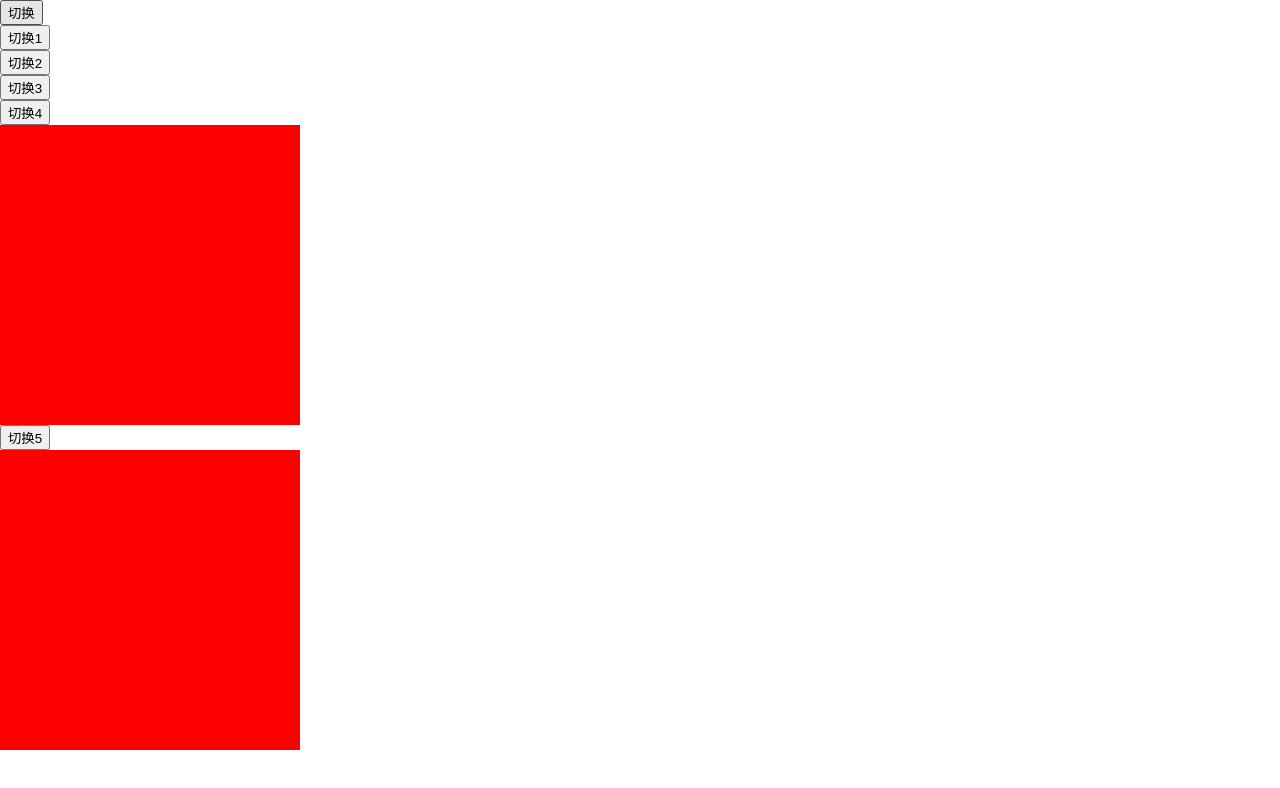
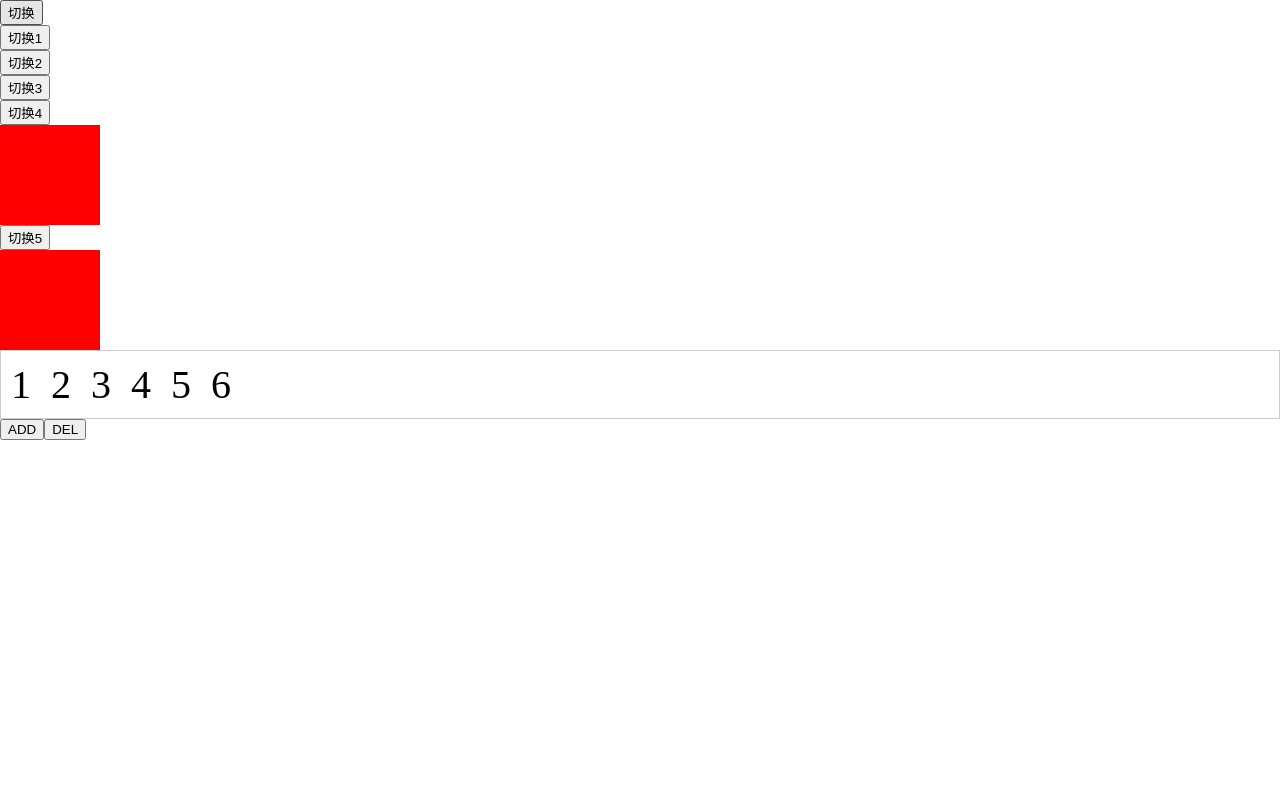
Before and after one commit to baizhi958216/xiaomanzs_FullStackStudy, a Vue app in the folder vite-app/: page / in a window 1280 px wide. Shown: the top 788 px of the page. Built offline with nearby package versions, Linux system fonts and the light colour scheme.

Commit message:
vue: Add transition-group * 与transition基本一致
Signed-off-by: baizhi958216 <1475289190@qq.com>

```diff
--- a/vite-app/src/components/transition动画组件.vue
+++ b/vite-app/src/components/transition动画组件.vue
@@ -6,8 +6,13 @@
       添加动画状态实现动画效果
       enter/leave生命周期
       -->
-    <transition name="fade" @before-enter="EnterFrom" @enter="EnterActive" @after-enter="EnterTo"
-      @enter-cancelled="EnterCancel">
+    <transition
+      name="fade"
+      @before-enter="EnterFrom"
+      @enter="EnterActive"
+      @after-enter="EnterTo"
+      @enter-cancelled="EnterCancel"
+    >
       <div v-if="!flag" class="redbox"></div>
     </transition>
   </div>
@@ -19,7 +24,12 @@
       transition组件
       指定类名
       -->
-    <transition name="fade1" enter-from-class="e-f" enter-active-class="e-a" enter-to-class="e-t">
+    <transition
+      name="fade1"
+      enter-from-class="e-f"
+      enter-active-class="e-a"
+      enter-to-class="e-t"
+    >
       <div v-if="!flag1" class="redbox1"></div>
     </transition>
   </div>
@@ -33,9 +43,12 @@
       duration动画持续时长
       :duration="1000" 指定enter/leave均为1s
       -->
-    <transition :duration="{ enter: 1000, leave: 1000 }"
+    <transition
+      :duration="{ enter: 1000, leave: 1000 }"
       leave-active-class="animate__animated animate__lightSpeedOutRight"
-      enter-active-class="animate__animated animate__lightSpeedInLeft" name="fade2">
+      enter-active-class="animate__animated animate__lightSpeedInLeft"
+      name="fade2"
+    >
       <div v-if="!flag2" class="redbox2">你好傻孩子</div>
     </transition>
   </div>
@@ -45,7 +58,12 @@
     <button @click="flag3 = !flag3">切换3</button>
     <!--
       -->
-    <transition name="fade3" @before-enter="Efrom" @enter="Eactive" @leave="Leave">
+    <transition
+      name="fade3"
+      @before-enter="Efrom"
+      @enter="Eactive"
+      @leave="Leave"
+    >
       <div v-if="!flag3" class="redbox3"></div>
     </transition>
   </div>
@@ -58,7 +76,13 @@
     <button @click="flag4 = !flag4">切换4</button>
     <!--
       -->
-    <transition name="fade4" appear appear-from-class="appearf" appear-active-class="appeara" appear-to-class="appeart">
+    <transition
+      name="fade4"
+      appear
+      appear-from-class="appearf"
+      appear-active-class="appeara"
+      appear-to-class="appeart"
+    >
       <div v-if="!flag4" class="redbox4"></div>
     </transition>
   </div>
@@ -68,16 +92,38 @@
     -->
   <div>
     <button @click="flag5 = !flag5">切换5</button>
-    <!--
-      -->
-    <transition name="fade5" appear  appear-active-class="animate__animated animate__wobble">
+    <transition
+      name="fade5"
+      appear
+      appear-active-class="animate__animated animate__wobble"
+    >
       <div v-if="!flag5" class="redbox5"></div>
     </transition>
   </div>
+
+  <!--
+    transition-group
+   -->
+  <div class="wraps">
+    <!--
+      tag属性可以为transition-group再套一层自定义标签
+      其它与transition一样 enter-to-class... @after-enter...
+     -->
+    <transition-group
+      leave-active-class="animate__animated animate__hinge"
+      enter-active-class="animate__animated animate__bounceIn"
+    >
+      <div :key="i" class="wraps-item" v-for="i in listgroup">
+        {{ i }}
+      </div>
+    </transition-group>
+  </div>
+  <button @click="listgroup.push(Math.max(...listgroup) + 1)">ADD</button>
+  <button @click="listgroup.length > 1 ? listgroup.pop() : 0">DEL</button>
 </template>
 
 <script setup lang="ts">
-import { ref } from 'vue';
+import { reactive, ref } from 'vue'
 import 'animate.css'
 import gsap from 'gsap'
 
@@ -88,23 +134,25 @@ let flag3 = ref(true)
 let flag4 = ref(false)
 let flag5 = ref(false)
 
+const listgroup = reactive<number[]>([1, 2, 3, 4, 5, 6])
+
 const EnterFrom = () => {
-  console.log('EnterFrom动画开始');
+  console.log('EnterFrom动画开始')
 }
 
 const EnterActive = (el: Element, done: Function) => {
-  console.log('EnterActive进入动画', el);
+  console.log('EnterActive进入动画', el)
   setTimeout(() => {
     done()
-  }, 3000);
+  }, 3000)
 }
 
 const EnterTo = () => {
-  console.log('EnterTo动画结束');
+  console.log('EnterTo动画结束')
 }
 
 const EnterCancel = () => {
-  console.log('EnterCancel动画取消');
+  console.log('EnterCancel动画取消')
 }
 
 // gsap动画库
@@ -112,7 +160,7 @@ const EnterCancel = () => {
 const Eactive = (el: Element, done: Function) => {
   gsap.set(el, {
     width: 0,
-    height: 0
+    height: 0,
   })
 }
 // 进入
@@ -120,7 +168,7 @@ const Efrom = (el: Element, done: gsap.Callback) => {
   gsap.to(el, {
     width: 300,
     height: 300,
-    onComplete: done
+    onComplete: done,
   })
 }
 // 退出
@@ -128,12 +176,12 @@ const Leave = (el: Element, done: gsap.Callback) => {
   gsap.to(el, {
     width: 0,
     height: 0,
-    onComplete: done
+    onComplete: done,
   })
 }
 </script>
 
-<style scoped>
+<style scoped lang="less">
 .redbox {
   width: 300px;
   height: 300px;
@@ -207,15 +255,15 @@ const Leave = (el: Element, done: gsap.Callback) => {
 }
 
 .redbox3 {
-  width: 300px;
-  height: 300px;
+  width: 100px;
+  height: 100px;
   background-color: red;
 }
 
 /* appear */
 .redbox4 {
-  width: 300px;
-  height: 300px;
+  width: 100px;
+  height: 100px;
   background-color: red;
 }
 
@@ -229,13 +277,25 @@ const Leave = (el: Element, done: gsap.Callback) => {
 }
 
 .appeart {
-  width: 300px;
-  height: 300px;
+  width: 100px;
+  height: 100px;
 }
 
 .redbox5 {
-  width: 300px;
-  height: 300px;
+  width: 100px;
+  height: 100px;
   background-color: red;
 }
+
+.wraps {
+  display: flex;
+  flex-wrap: wrap;
+  word-break: break-all;
+  border: 1px solid #ccc;
+
+  &-item {
+    margin: 10px;
+    font-size: 40px;
+  }
+}
 </style>
```
